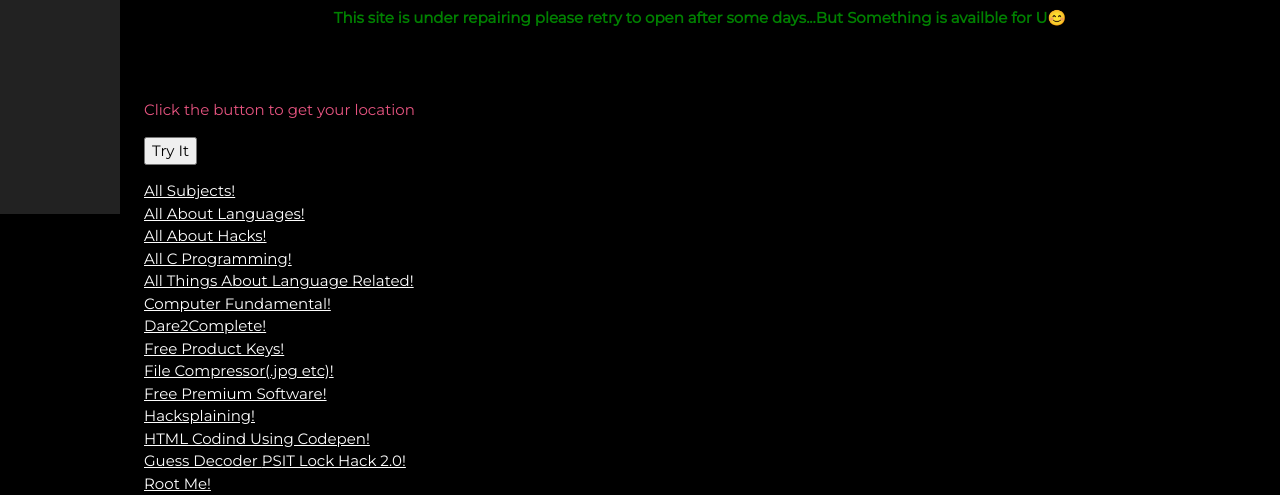
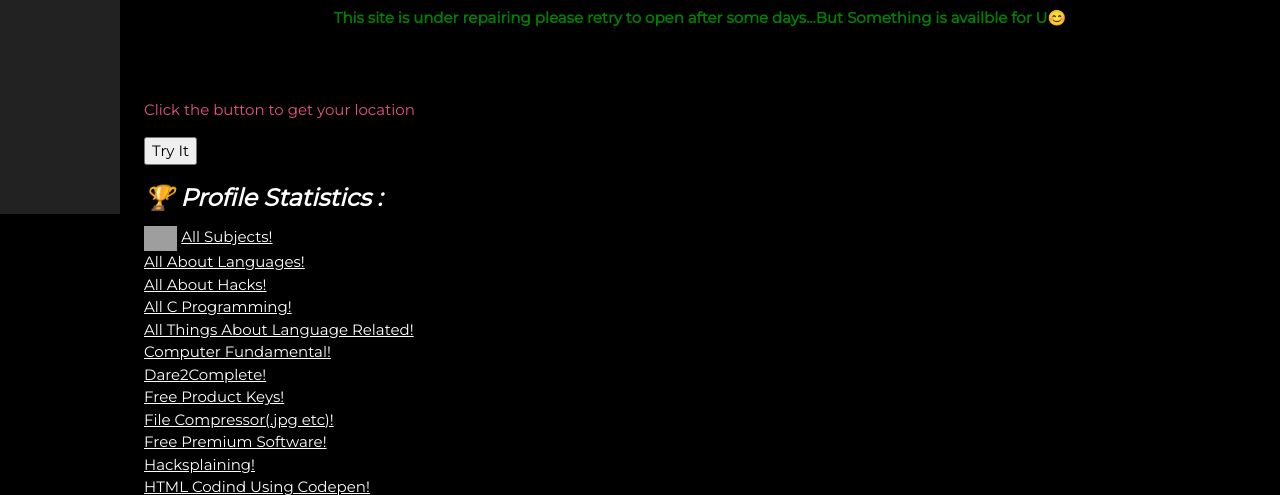
Before and after one commit to LxaNce-Hacker/LxaNce-Hacker.github.io, a PHP site: page / in a window 1280 px wide. Shown: the part 586-1081 px from the top of the page. Run offline with PHP 8.4, Linux system fonts and the light colour scheme; grey boxes are pictures that could not be loaded.

Commit message:
Update index.php

```diff
--- a/index.php
+++ b/index.php
@@ -97,6 +97,9 @@ function showPosition(position) {
 </html>
 
     <!-- Plateforms to learn something new -->
+<h3><b><i>🏆 Profile Statistics :</i></b></h3>
+<a href="https://github.com/LxaNce-Hacker"><img height="25" title="Counter" src="https://komarev.com/ghpvc/?username=LxaNce-Hacker&color=blueviolet&style=flat-square"></a>
+
 <a href="https://www.indiabix.com/">All Subjects!<br>
 <a href="https://www.javatpoint.com/">All About Languages!<br>
 <a href="https://www.guru99.com/how-to-hack-wireless-networks.html">All About Hacks!<br>
```
